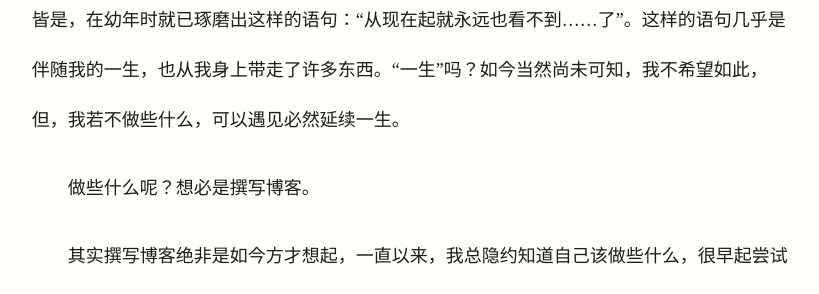
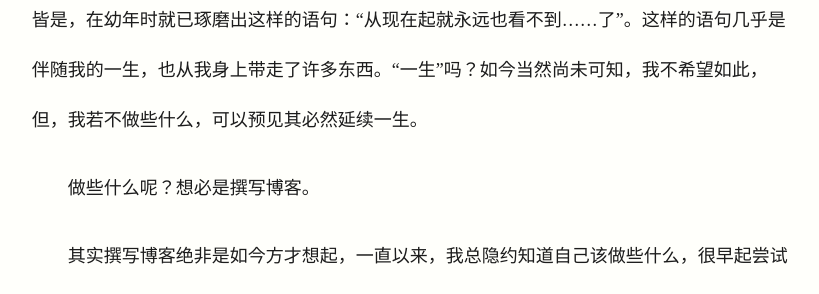
Before and after one commit to Makuraryu/Makuraryu.github.io, a Jekyll site: the page built from _posts/2023-4-30-bokeyizhongshenghuoxingshi.md, in a window 1280 px wide and 900 px high, scrolled down 4154 px. Shown: the part 300-594 px from the top of the window, without its empty margins (229-1048 px from the left). Built offline with Jekyll 4.4.1, drawn with Linux system fonts in a browser that asks for light colours; some web fonts are replaced; comment, search, counter and statistics services are not loaded; some of the changed text lies outside the part shown.

Commit message:
Update 2023-4-30-bokeyizhongshenghuoxingshi.md

```diff
--- a/_posts/2023-4-30-bokeyizhongshenghuoxingshi.md
+++ b/_posts/2023-4-30-bokeyizhongshenghuoxingshi.md
@@ -45,7 +45,7 @@ keywords: 博客, 生活形式, 哲学, 人生
 
 在过去的日子，在那个车马很慢的日子里，事物变易的慢，我们的缺失也慢，重塑得以追赶缺失，我们的主体性永恒地接近完整。可我们活在今天，活在这个不慢的日子里，获得太多、失去太多，我们变成了一个又一个充满缺失的人。
 
-我这人，不是什么例外，以至于是个特例，携带着无穷尽的缺憾。我有许多丧失，对人对物皆是，在幼年时就已琢磨出这样的语句：“从现在起就永远也看不到……了”。这样的语句几乎是伴随我的一生，也从我身上带走了许多东西。“一生”吗？如今当然尚未可知，我不希望如此，但，我若不做些什么，可以遇见必然延续一生。
+我这人，不是什么例外，以至于是个特例，携带着无穷尽的缺憾。我有许多丧失，对人对物皆是，在幼年时就已琢磨出这样的语句：“从现在起就永远也看不到……了”。这样的语句几乎是伴随我的一生，也从我身上带走了许多东西。“一生”吗？如今当然尚未可知，我不希望如此，但，我若不做些什么，可以预见其必然延续一生。
 
 做些什么呢？想必是撰写博客。
 
```
